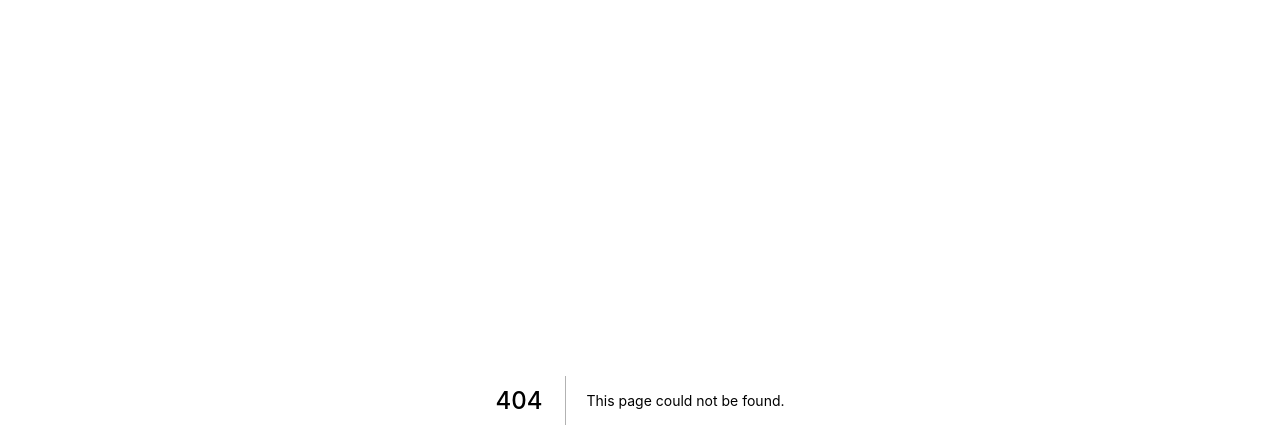
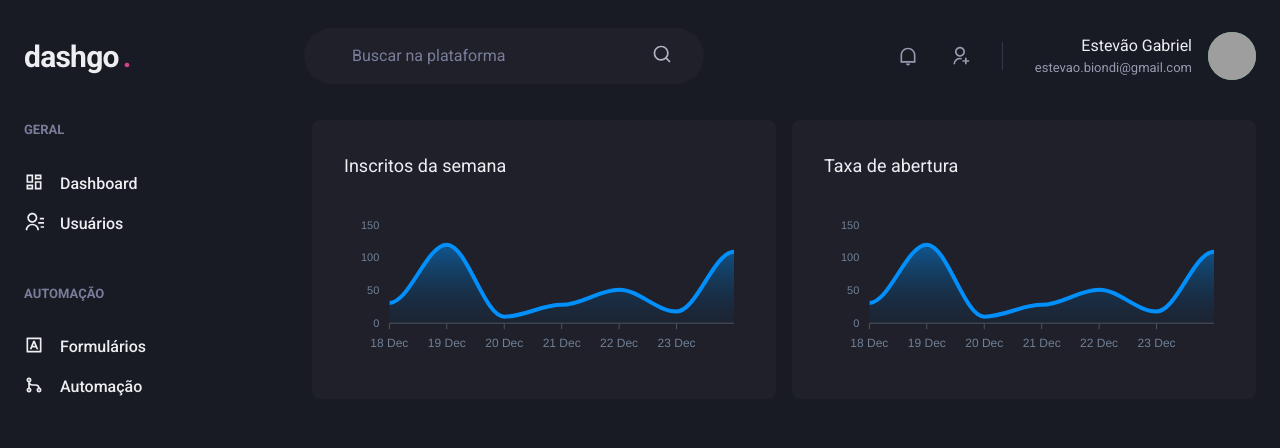
Before and after one commit to EST3V4O/ignite-dashgo, a Next.js app: page /dashboard in a window 1280 px wide. Before the commit this address had no page. Shown: the top 448 px of the page. Built offline with nearby package versions, Linux system fonts and the light colour scheme; grey boxes are pictures that could not be loaded.

Commit message:
login e dashboard

```diff
--- a/package.json
+++ b/package.json
@@ -12,10 +12,13 @@
     "@chakra-ui/react": "^1.7.3",
     "@emotion/react": "^11.7.1",
     "@emotion/styled": "^11.6.0",
+    "apexcharts": "^3.32.0",
     "framer-motion": "^5.5.1",
     "next": "12.0.7",
     "react": "17.0.2",
-    "react-dom": "17.0.2"
+    "react-apexcharts": "^1.3.9",
+    "react-dom": "17.0.2",
+    "react-icons": "^4.3.1"
   },
   "devDependencies": {
     "@types/node": "^16.11.13",
--- /dev/null
+++ b/src/components/Header.tsx
@@ -0,0 +1,104 @@
+import { Flex, Text, Input, Icon, HStack, Box, Avatar } from "@chakra-ui/react"
+import { RiSearchLine, RiNotificationLine, RiUserAddLine } from 'react-icons/ri'
+
+export function Header() {
+  return (
+    <Flex
+      w="100%"
+      as="header"
+      maxWidth={1480}
+      h="20"
+      mx="auto"
+      mt="4"
+      px="6"
+      align="center"
+    >
+      <Text
+        fontSize="3xl"
+        fontWeight="bold"
+        letterSpacing="tight"
+        w="64"
+      >
+        dashgo
+        <Text
+          as="span"
+          ml="1"
+          color="pink.500"
+        >
+          .
+        </Text>
+      </Text>
+
+      <Flex
+        as="label"
+        flex="1"
+        py="4"
+        px="8"
+        ml="6"
+        maxWidth={400}
+        alignSelf="center"
+        color="gray.200"
+        position="relative"
+        bg="gray.800"
+        borderRadius="full"
+      >
+        <Input
+          color="gray.50"
+          variant="unstyled"
+          px="4"
+          mr="4"
+          placeholder="Buscar na plataforma"
+          _placeholder={{ color: "gray.400" }}
+        />
+        <Icon
+          as={RiSearchLine}
+          fontSize="20"
+        />
+      </Flex>
+
+      <Flex
+        align="center"
+        ml="auto"
+      >
+        <HStack
+          spacing="8"
+          mx="8"
+          pr="8"
+          py="1"
+          color="gray.300"
+          borderRightWidth={1}
+          borderColor="gray.700"
+        >
+          <Icon
+            as={RiNotificationLine}
+            fontSize="20"
+          />
+          <Icon
+            as={RiUserAddLine}
+            fontSize="20"
+          />
+        </HStack>
+
+        <Flex
+          align="center"
+        >
+          <Box mr="4" textAlign="right" >
+            <Text>Estevão Gabriel</Text>
+            <Text
+              color="gray.300"
+              fontSize="small"
+            >
+              estevao.biondi@gmail.com
+            </Text>
+          </Box>
+
+          <Avatar
+            size="md"
+            name="Estevão Gabriel"
+            src="https://github.com/EST3V4O.png"
+          />
+        </Flex>
+      </Flex>
+    </Flex>
+  )
+}
--- /dev/null
+++ b/src/components/Sidebar.tsx
@@ -0,0 +1,76 @@
+import { Box, Stack, Text, Link, Icon } from '@chakra-ui/react'
+import { RiDashboardLine, RiContactsLine, RiInputMethodLine, RiGitMergeLine } from 'react-icons/ri'
+
+export function Sidebar() {
+  return (
+    <Box
+      as="aside"
+      w="64"
+      mr="8"
+    >
+      <Stack
+        spacing="12"
+        align="flex-start"
+      >
+        <Box>
+          <Text
+            fontWeight="bold"
+            color="gray.400"
+            fontSize="small"
+          >
+            GERAL
+          </Text>
+          <Stack
+            spacing="4"
+            mt="8"
+            align="stretch"
+          >
+            <Link
+              display="flex"
+              align="center"
+            >
+              <Icon as={RiDashboardLine} fontSize="20" />
+              <Text ml="4" fontWeight="medium">Dashboard</Text>
+            </Link>
+            <Link
+              display="flex"
+              align="center"
+            >
+              <Icon as={RiContactsLine} fontSize="20" />
+              <Text ml="4" fontWeight="medium">Usuários</Text>
+            </Link>
+          </Stack>
+        </Box>
+        <Box>
+          <Text
+            fontWeight="bold"
+            color="gray.400"
+            fontSize="small"
+          >
+            AUTOMAÇÃO
+          </Text>
+          <Stack
+            spacing="4"
+            mt="8"
+            align="stretch"
+          >
+            <Link
+              display="flex"
+              align="center"
+            >
+              <Icon as={RiInputMethodLine} fontSize="20" />
+              <Text ml="4" fontWeight="medium">Formulários</Text>
+            </Link>
+            <Link
+              display="flex"
+              align="center"
+            >
+              <Icon as={RiGitMergeLine} fontSize="20" />
+              <Text ml="4" fontWeight="medium">Automação</Text>
+            </Link>
+          </Stack>
+        </Box>
+      </Stack>
+    </Box>
+  )
+}
--- /dev/null
+++ b/src/pages/dashboard.tsx
@@ -0,0 +1,130 @@
+import { Flex, SimpleGrid, Box, Text, theme } from '@chakra-ui/react'
+import dynamic from "next/dynamic"
+
+import { Header } from "../components/Header";
+import { Sidebar } from '../components/Sidebar';
+
+const Chart = dynamic(() => import("react-apexcharts"), {
+  ssr: false
+})
+
+const options: ApexCharts.ApexOptions = {
+  chart: {
+    toolbar: {
+      show: false
+    },
+    zoom: {
+      enabled: false
+    },
+    foreColor: theme.colors.gray[500]
+  },
+  grid: {
+    show: false,
+  },
+  dataLabels: {
+    enabled: false
+  },
+  tooltip: {
+    enabled: false
+  },
+  xaxis: {
+    type: 'datetime',
+    axisBorder: {
+      color: theme.colors.gray[600]
+    },
+    axisTicks: {
+      color: theme.colors.gray[600]
+    },
+    categories: [
+      "2021-12-18T00:00:00.000Z",
+      "2021-12-19T00:00:00.000Z",
+      "2021-12-20T00:00:00.000Z",
+      "2021-12-21T00:00:00.000Z",
+      "2021-12-22T00:00:00.000Z",
+      "2021-12-23T00:00:00.000Z",
+      "2021-12-24T00:00:00.000Z",
+    ]
+  },
+  fill: {
+    opacity: 0.3,
+    type: "gradient",
+    gradient: {
+      shade: "dark",
+      opacityFrom: 0.7,
+      opacityTo: 0.3
+    }
+  }
+}
+
+const series = [
+  { name: "series1", data: [31, 120, 10, 28, 51, 18, 109] }
+]
+
+export default function Dashboard() {
+  return (
+    <Flex
+      direction="column"
+      h="100vh"
+    >
+      <Header />
+
+      <Flex
+        w="100%"
+        my="6"
+        maxWidth={1480}
+        mx="auto"
+        px="6"
+      >
+        <Sidebar />
+
+        <SimpleGrid
+          flex="1"
+          gap="4"
+          minChildWidth="320px"
+          align="flex-start"
+        >
+          <Box
+            p="8"
+            bg="gray.800"
+            borderRadius={8}
+            pb="4"
+          >
+            <Text
+              fontSize="lg"
+              mb="4"
+            >
+              Inscritos da semana
+            </Text>
+            <Chart
+              options={options}
+              type="area"
+              series={series}
+              height={160}
+            />
+          </Box>
+
+          <Box
+            p="8"
+            bg="gray.800"
+            borderRadius={8}
+            pb="4"
+          >
+            <Text
+              fontSize="lg"
+              mb="4"
+            >
+              Taxa de abertura
+            </Text>
+            <Chart
+              type="area"
+              options={options}
+              series={series}
+              height={160}
+            />
+          </Box>
+
+        </SimpleGrid>
+      </Flex>
+    </Flex>
+  )
+}
```
Also changed, not shown: src/components/Form/Input.tsx (added, +27 -0 lines), src/pages/index.tsx (+43 -2 lines), 2 other files (tests, documents, lock files or other folders).
